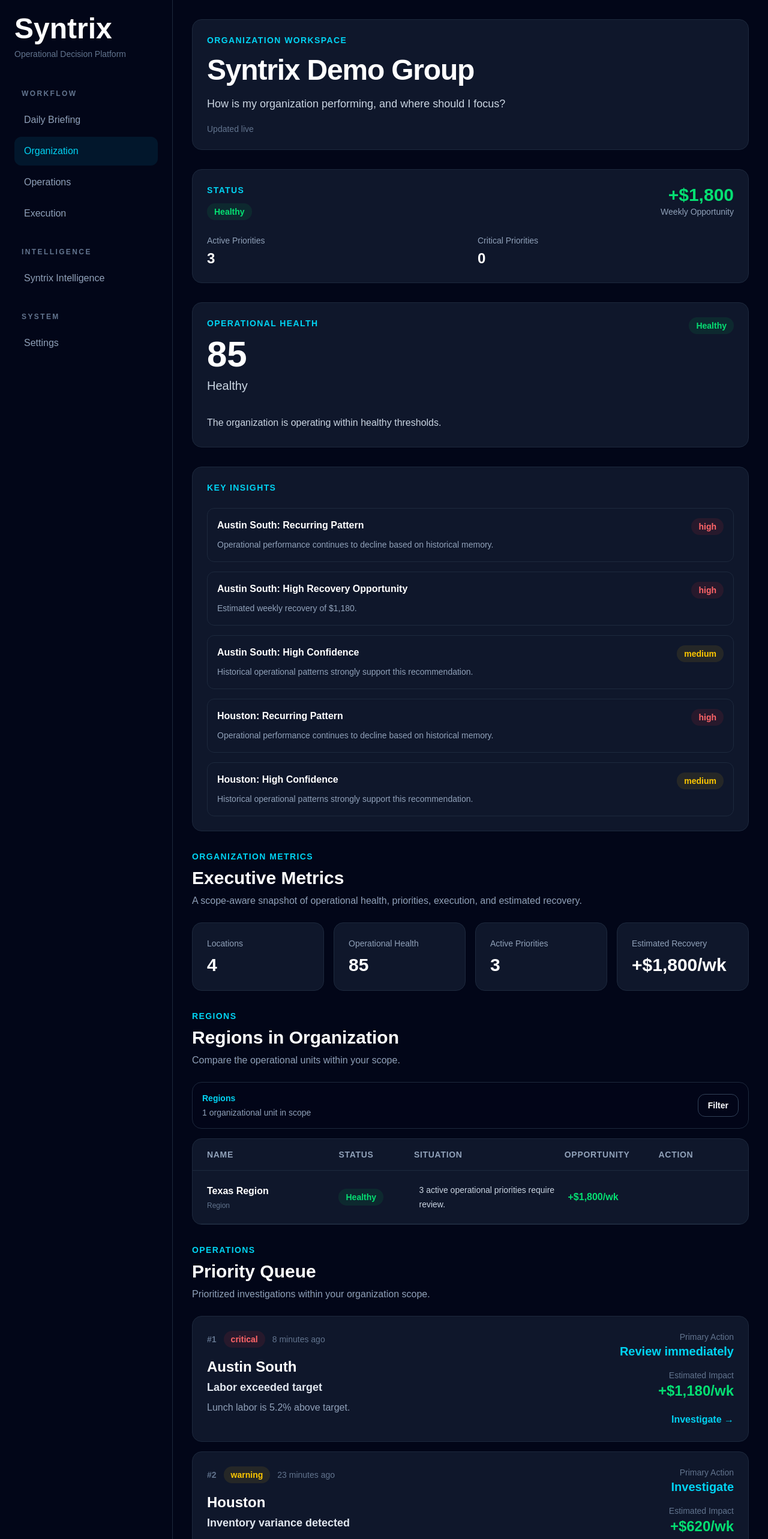
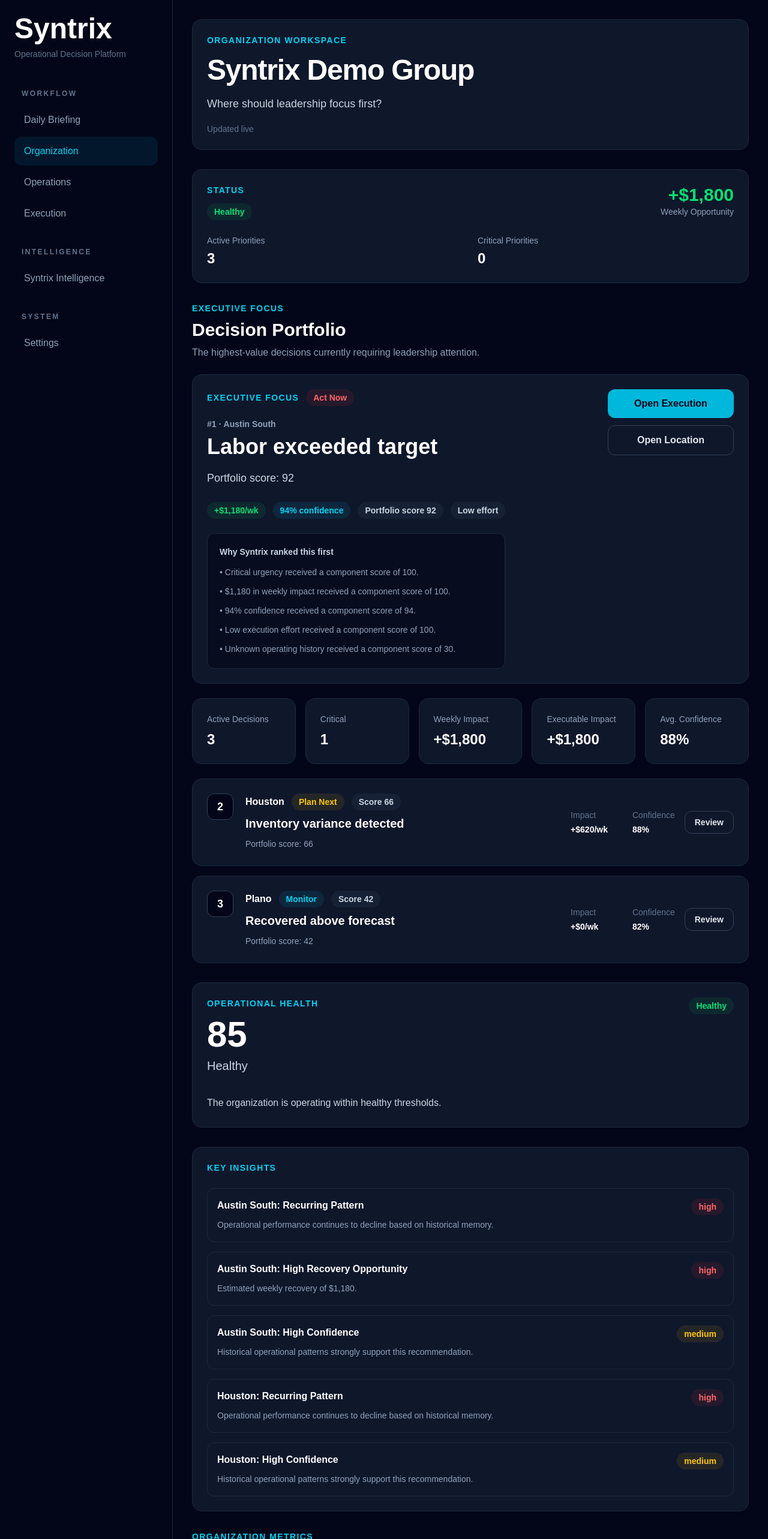
Before and after one commit to SyntrixAI/syntrix-ops, a Next.js app: page /organization in a window 1280 px wide. Shown: the top 2566 px of the page at 60% size. Built offline with nearby package versions, Linux system fonts and the light colour scheme.

Commit message:
Integrate decision portfolio into organization workspace

```diff
--- a/src/app/organization/page.js
+++ b/src/app/organization/page.js
@@ -4,7 +4,7 @@
 import HealthOverview from "../../components/business/HealthOverview";
 import KeyInsights from "../../components/business/KeyInsights";
 import WorkspaceSection from "../../components/business/WorkspaceSection";
-import OperationsQueue from "../../components/operations/InvestigationQueue";
+import DecisionPortfolio from "../../components/business/DecisionPortfolio";
 import ExecutionQueue from "../../components/execution/ExecutionQueue";
 import HierarchyToolbar from "../../components/business/HierarchyToolbar";
 import HierarchyTable from "../../components/business/HierarchyTable";
@@ -33,7 +33,7 @@
   const {
     overview,
     metrics,
-    operations,
+    portfolio,
     execution,
     organization,
   } = workspace;
@@ -42,7 +42,7 @@
     <ExecutiveWorkspace
       eyebrow={getWorkspaceEyebrow(scopeLevel)}
       title={getWorkspaceTitle(scopeLevel, organization,)}
-      decision="How is my organization performing, and where should I focus?"
+      decision="Where should leadership focus first?"
     >
 
       <WorkspaceStatus
@@ -50,6 +50,16 @@
         activePriorities={metrics.activePriorities}
         criticalPriorities={metrics.criticalPriorities}          estimatedRecovery={metrics.estimatedRecovery}
       />
+
+      <WorkspaceSection
+        label="Executive Focus"
+        title="Decision Portfolio"
+        description="The highest-value decisions currently requiring leadership attention."
+      >
+        <DecisionPortfolio
+          portfolio={portfolio}
+        />
+      </WorkspaceSection>
 
        <HealthOverview health={overview.health} />
 
@@ -90,14 +100,6 @@
 
           <HierarchyTable rows={organization.entities} />
         </div>
-      </WorkspaceSection>
-
-      <WorkspaceSection
-        label="Operations"
-        title="Priority Queue"
-        description="Prioritized investigations within your organization scope."
-      >
-        <OperationsQueue priorities={operations.priorities} />
       </WorkspaceSection>
 
       <WorkspaceSection
```
